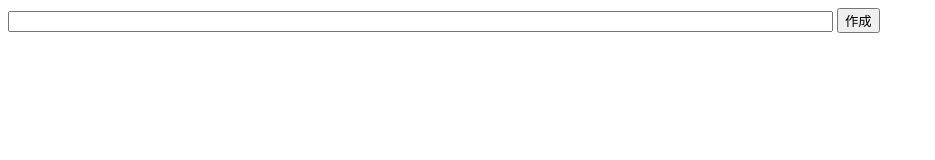
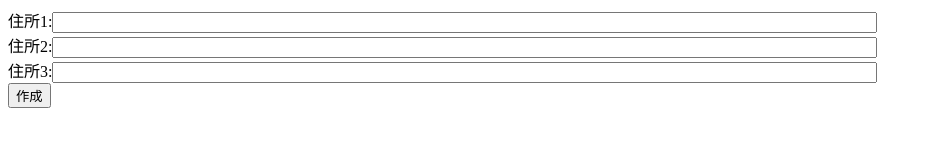
Before and after one commit to ichikawa-programming-circle/simple_map, a plain HTML site: page index.html in a window 1280 px wide. Shown: the whole page, without its empty margins (0-935 px from the left). Drawn offline with Linux system fonts and the light colour scheme.

Commit message:
Update index.html

```diff
--- a/index.html
+++ b/index.html
@@ -6,7 +6,9 @@
   </head>
   <body>
     <form>
-      <input name="address" size=100>
+      住所1:<input name="address_1" size=100><br>
+      住所2:<input name="address_2" size=100><br>
+      住所3:<input name="address_3" size=100><br>
       <input type=submit value="作成">
     </form>
   </body>
```
